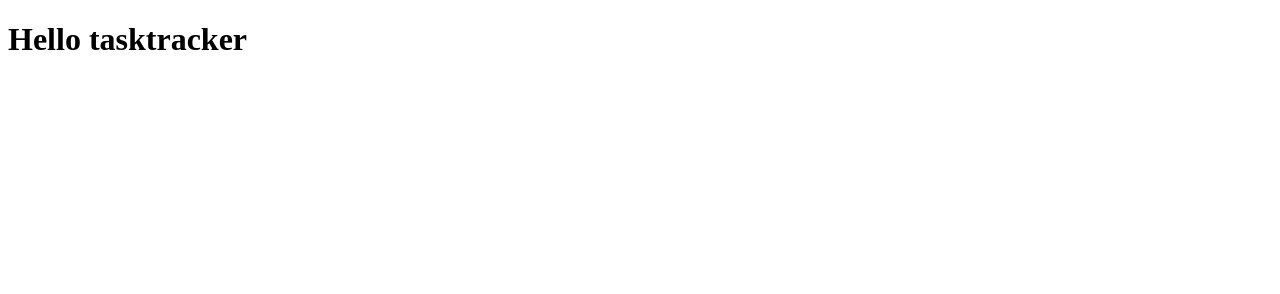
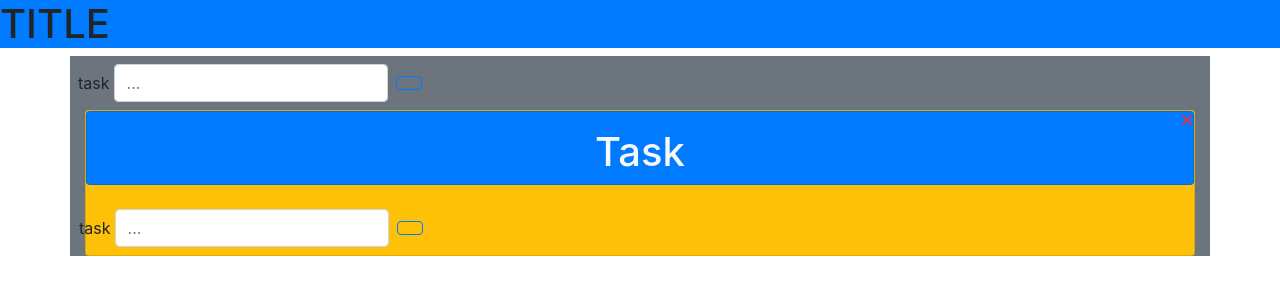
Before and after one commit to LawrenceHaney/tasktracker, a plain HTML site: page index.html in a window 1280 px wide. Drawn offline with nearby package versions, Linux system fonts and the light colour scheme.

Commit message:
functions

```diff
--- /dev/null
+++ b/app/Controllers/TasksController.js
@@ -0,0 +1,32 @@
+import TasksService from "../Services/TasksService.js";
+import STORE from "../store.js";
+
+function _drawTask(){
+  STORE.saveData()
+  let tasks = STORE.State.tasks
+  let template = ''
+  tasks.forEach(t => template += t.Template)
+  document.getElementById("task-container").innerHTML = template
+}
+//Public
+export default class TasksController {
+  constructor() {
+    _drawTask()
+  }
+  newTask(){
+    event.preventDefault()
+    let form = event.target
+    let rawTask = {
+      title: form.title.value
+    }
+    TasksService.newTask(rawTask)
+    _drawTask()
+  }
+  newSubTask(event, id){
+    event.preventDefault()
+    let form = event.target
+    let rawsubtask = form.subtask.value
+    TasksService.newSubTask(rawsubtask, id)
+    _drawTask()
+  }
+}
--- a/app/Controllers/ValuesController.js
+++ /dev/null
@@ -1,6 +0,0 @@
-import ValuesService from "../Services/ValuesService.js";
-
-//Public
-export default class ValuesController {
-  constructor() {}
-}
--- /dev/null
+++ b/app/Models/Task.js
@@ -0,0 +1,39 @@
+import {generateId} from "../utils.js"
+export default class Task {
+    constructor({title, id}) {
+        this.title = title
+        this.id = id || generateId()
+        this.subtask= []
+    }
+
+    get Template() {
+        return `
+        <div class="card bg-warning">
+        <div class="card bg-primary text-light d-flex flex-column">
+        <i class="fas fa-times text-danger align-self-end"></i>
+        <h1 class="align-self-center">${this.title}</h>
+        </div>
+        <ol>
+        ${this.SubtaskTemplate}
+        </ol>
+        <div>
+        <form class="form-inline row" onsubmit="app.tasksController.newSubTask(event, '${this.id}')">
+                <div class="form-group p-2">
+                    <label class="mr-1" for="title">task</label>
+                    <input type="text" name="subtask" id="subtask-${this.id}" class="form-control" placeholder="..." >
+                </div>
+                <button type="submit" class="btn btn-outline-primary"></button>
+            </form>
+            </div>
+            </div>
+            `
+    }
+    get SubtaskTemplate(){
+        let template =''
+        this.subtask.forEach(t => {
+            template += `<li> ${t} <i class="fas fa-times text-danger align-self-end"></i> </li>`
+        })
+
+        return template
+    }
+}
--- a/app/Models/Value.js
+++ /dev/null
@@ -1,9 +0,0 @@
-export default class Value {
-    constructor(data) {
-        this.title = data.title
-    }
-
-    get Template() {
-        return this.title
-    }
-}
--- /dev/null
+++ b/app/Services/TasksService.js
@@ -0,0 +1,20 @@
+import Task from "../Models/Task.js";
+import STORE from "../store.js";
+
+
+
+//Public
+class TasksService {
+  newSubTask(rawsubtask, id) {
+    let activeTask = STORE.State.tasks.find(t => t.id == id)
+    activeTask.subtask.push(rawsubtask)
+  }
+  newTask(rawTask) {
+    let task = new Task(rawTask)
+    STORE.State.tasks.push(task)
+  }
+
+}
+
+const SERVICE = new TasksService();
+export default SERVICE;
--- a/app/Services/ValuesService.js
+++ /dev/null
@@ -1,8 +0,0 @@
-import Value from "../Models/Value.js";
-import store from "../store.js";
-
-//Public
-class ValuesService {}
-
-const SERVICE = new ValuesService();
-export default SERVICE;
--- a/app/main.js
+++ b/app/main.js
@@ -1,7 +1,7 @@
-import ValuesController from "./Controllers/ValuesController.js";
+import TasksController from "./Controllers/TasksController.js";
 
 class App {
-  valuesController = new ValuesController();
+  tasksController = new TasksController();
 }
 
 window["app"] = new App();
--- a/app/store.js
+++ b/app/store.js
@@ -1,11 +1,20 @@
-import Value from "./Models/Value.js";
+import Task from "./Models/Task.js";
 
 let _state = {
-  activeValue: new Value({ title: "Value" }),
-  /** @type {Value[]} */
-  values: []
+
+  tasks: [
+    new Task({ title: "Task" })
+  ]
 };
+function _loadData(){
+  let data = JSON.parse(localStorage.getItem("data"))
+  if (data){
+    data.tasks = data.tasks.map(t => new Task(t))
+    _state = data
+  }
+  }
 
+_loadData()
 class Store {
   /**
    * Provides access to application state data
@@ -13,6 +22,9 @@ class Store {
   get State() {
     return _state;
   }
+  saveData(){
+    localStorage.setItem("data", JSON.stringify(_state))
+  }
 }
 
 const STORE = new Store();
--- /dev/null
+++ b/app/utils.js
@@ -0,0 +1,10 @@
+export const generateId = function () {
+  var result = "";
+  var characters =
+    "ABCDEFGHIJKLMNOPQRSTUVWXYZabcdefghijklmnopqrstuvwxyz0123456789";
+  var charactersLength = characters.length;
+  for (var i = 0; i < 10; i++) {
+    result += characters.charAt(Math.floor(Math.random() * charactersLength));
+  }
+  return result;
+};
--- a/index.html
+++ b/index.html
@@ -5,14 +5,29 @@
     <meta charset="UTF-8">
     <meta name="viewport" content="width=device-width, initial-scale=1.0">
     <meta http-equiv="X-UA-Compatible" content="ie=edge">
-    <script src='https://code.jquery.com/jquery-3.2.1.slim.min.js' integrity='sha384-KJ3o2DKtIkvYIK3UENzmM7KCkRr/rE9/Qpg6aAZGJwFDMVNA/GpGFF93hXpG5KkN' crossorigin='anonymous'></script> <script src='https://cdnjs.cloudflare.com/ajax/libs/popper.js/1.12.9/umd/popper.min.js' integrity='sha384-ApNbgh9B+Y1QKtv3Rn7W3mgPxhU9K/ScQsAP7hUibX39j7fakFPskvXusvfa0b4Q' crossorigin='anonymous'></script> <script src='https://maxcdn.bootstrapcdn.com/bootstrap/4.0.0/js/bootstrap.min.js' integrity='sha384-JZR6Spejh4U02d8jOt6vLEHfe/JQGiRRSQQxSfFWpi1MquVdAyjUar5+76PVCmYl' crossorigin='anonymous'></script>
+    <link rel="stylesheet"href="https://stackpath.bootstrapcdn.com/bootstrap/4.5.2/css/bootstrap.min.css">
     <link rel="stylesheet" href="assets/style.css">
+    <script src="https://kit.fontawesome.com/70a305de4c.js" crossorigin="anonymous"></script>
     <title>tasktracker</title>
 </head>
 
 <body>
 
-    <h1>Hello tasktracker</h1>
+    <header class="fluid-contaier bg-primary">
+        <h1>TITLE</h1>
+    </header>
+    <main class="container bg-secondary">
+        <section>
+            <form class="form-inline row" onsubmit="app.tasksController.newTask()">
+                <div class="form-group p-2">
+                    <label class="mr-1" for="title">task</label>
+                    <input type="text" name="title" id="title" class="form-control" placeholder="..." >
+                </div>
+                <button type="submit" class="btn btn-outline-primary"></button>
+            </form>
+        </section>
+        <section id="task-container"></section>
+    </main>
 
 
     <script src="app/main.js" type="module"></script>
```
